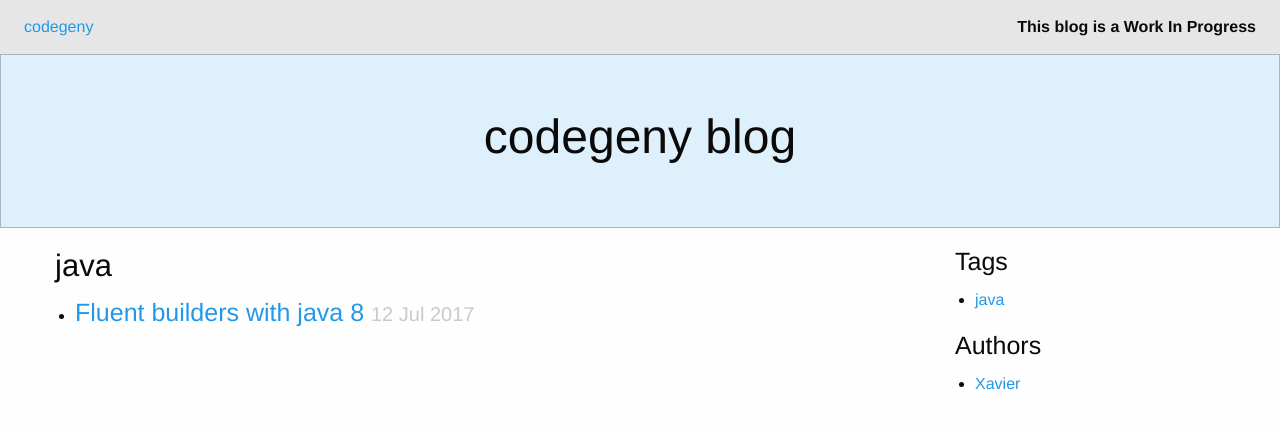
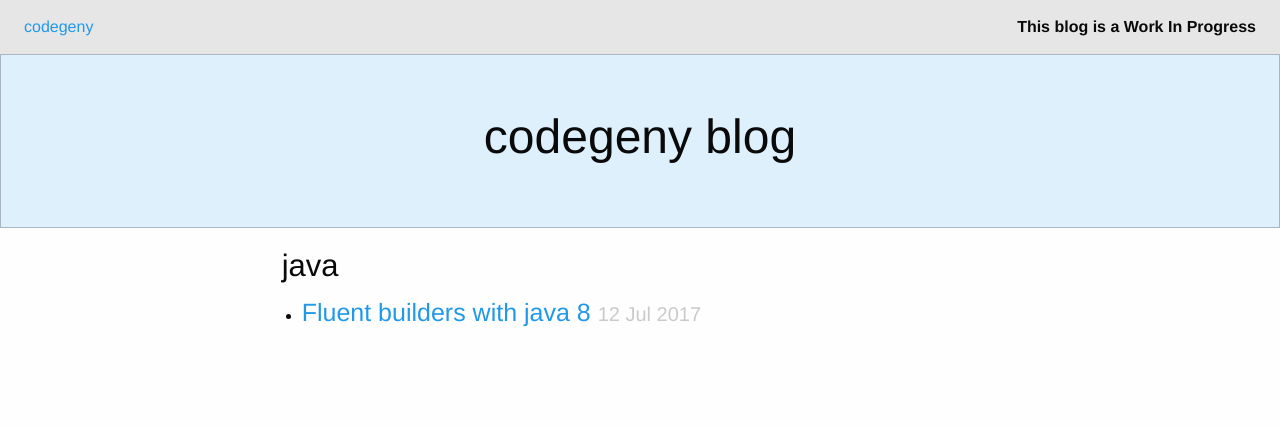
Before and after one commit to codegeny/codegeny.github.io, a Jekyll site: the page built from tags.html, in a window 1280 px wide. Shown: the top 429 px of the page. Built offline with Jekyll 4.4.1, drawn with Linux system fonts in a browser that asks for light colours.

Commit message:
Changed layout

```diff
--- a/_layouts/default.html
+++ b/_layouts/default.html
@@ -33,22 +33,6 @@
 				<h1>codegeny blog</h1>
 			</div>
 		</div>
-		<div class="row" id="content">
-			<div class="medium-8 columns">{{ content }}</div>
-			<div class="medium-3 columns" data-sticky-container>
-				<div class="sticky" data-sticky data-anchor="content">
-					<h4>Tags</h4>
-					<ul>
-						{% for tag in site.tags %}
-						<li><a href="{{ site.baseurl }}/tags#{{ tag[0] | slugify }}">{{ tag[0] }}</a></li>
-						{% endfor %}
-					</ul>
-					<h4>Authors</h4>
-					<ul>
-						<li><a href="#">Xavier</a></li>
-					</ul>
-				</div>
-			</div>
-		</div>
+		{{ content }}
 	</body>
 </html>
--- a/_layouts/post.html
+++ b/_layouts/post.html
@@ -2,6 +2,7 @@
 layout: default
 ---
 {% assign author = site.data.authors[page.author] %}
+<div class="row medium-8 large-7 columns">
 	<div class="blog-post">
 		<h3>{{ page.title }} <small>{{ page.date | date_to_string }} by {{ author.name }} {% avatar {{ author.github }} size=32 %}</small></h3>
 		{% if page.tags %}
@@ -13,3 +14,4 @@ layout: default
 		{% endif %}
 		<p>{{ content }}</p>
 	</div>
+</div>
--- a/tags.html
+++ b/tags.html
@@ -3,6 +3,7 @@ layout: default
 title: tags
 author: codegeny
 ---
+<div class="row medium-8 large-7 columns">
 	{% for tag in site.tags %}
 	<div class="blog-post">
 		<h3 id="{{ tag[0] | slugify }}">{{ tag[0] }}</h3>
@@ -15,3 +16,4 @@ author: codegeny
 		</ul>
 	</div>
 	{% endfor %}
+</div>
```
Also changed, not shown: index.html (+23 -5 lines). Lines whose indentation alone changed are shown as unchanged.
